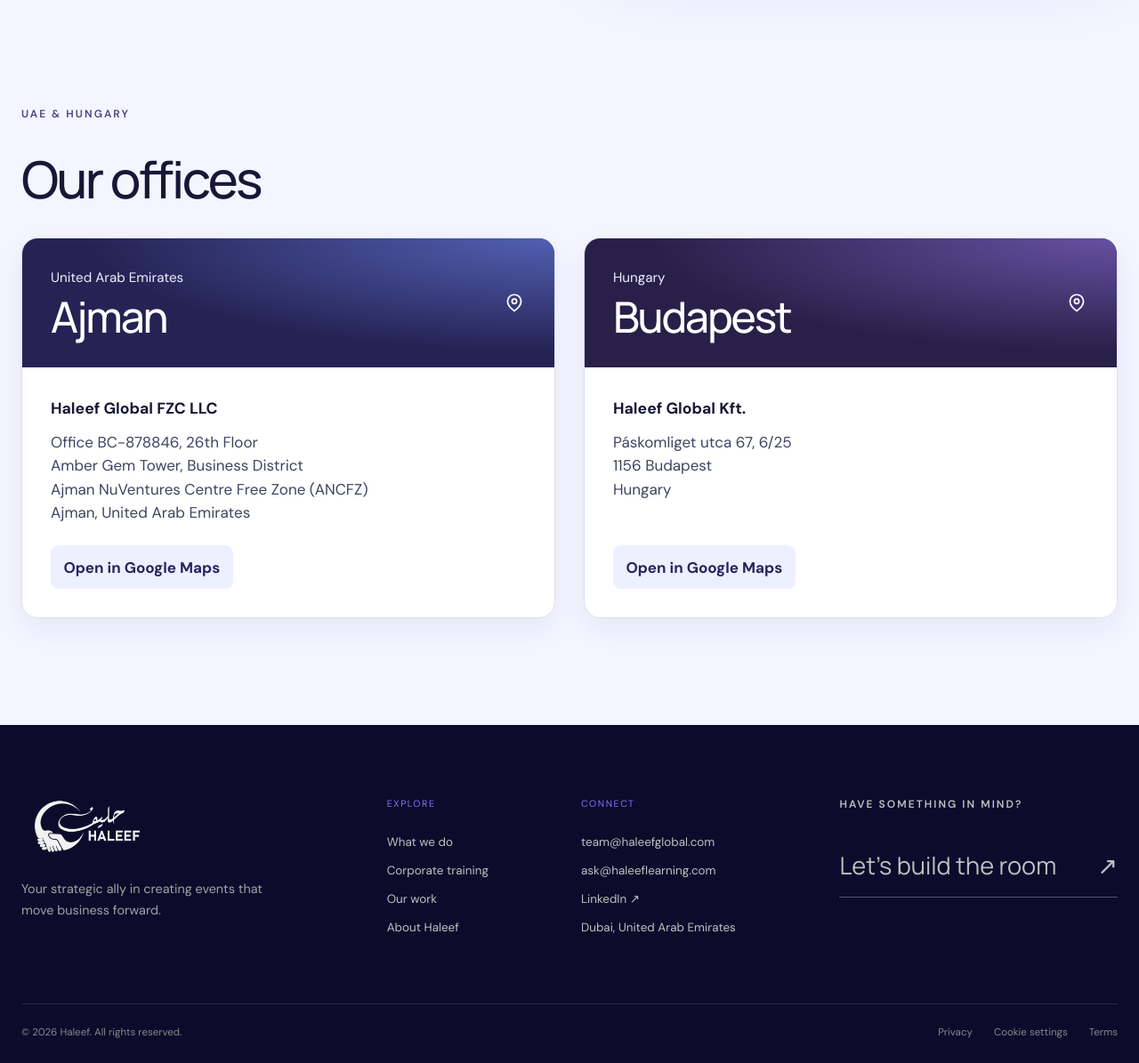
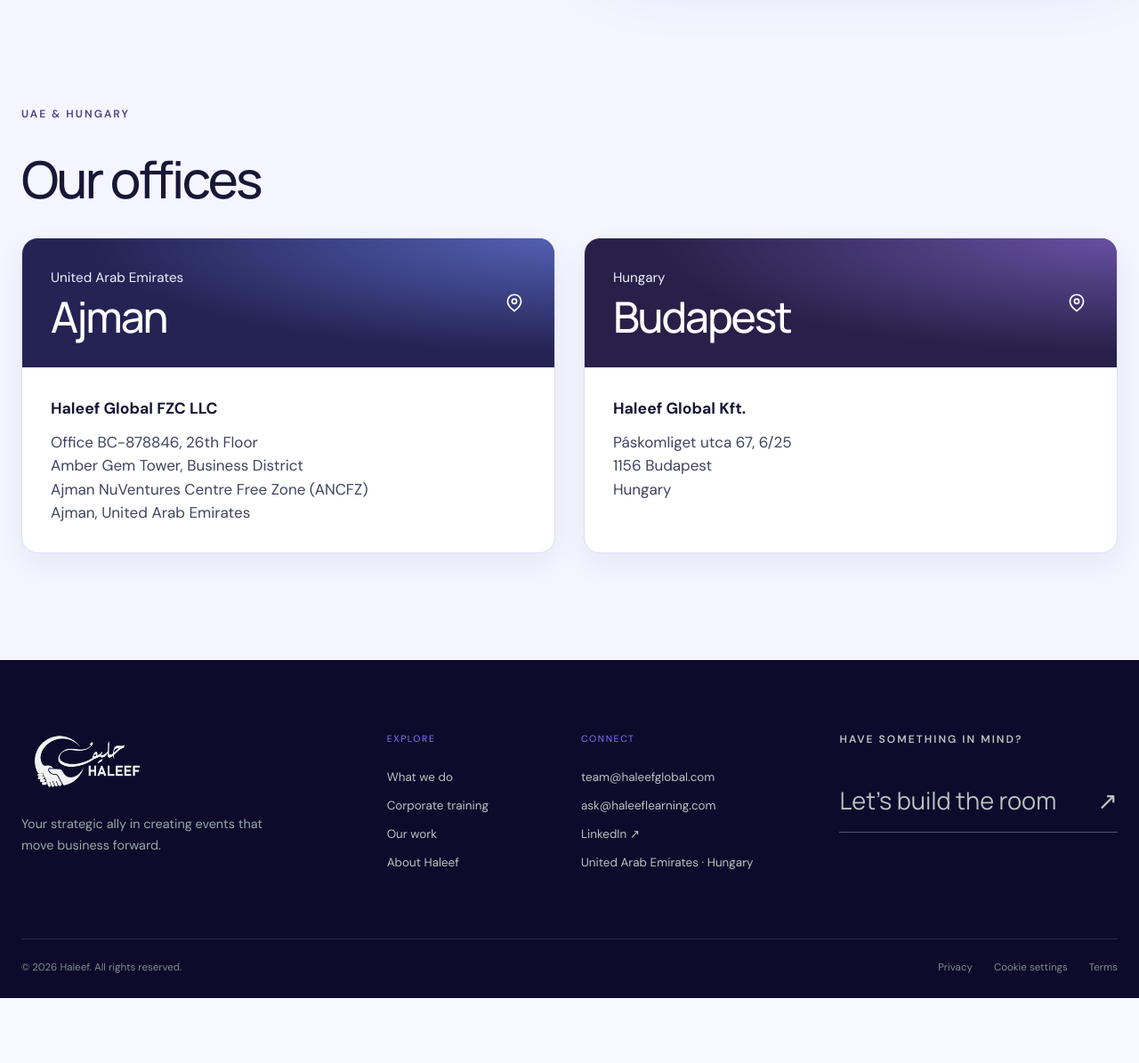
Before and after one commit to maliakmal/haleefglobal, a PHP site: page /contact in a window 1280 px wide. Shown: the part 849-2044 px from the top of the page at 89% size. After the commit the page ends 1971 px from the top, so only its background shows below. Run offline with PHP 8.4, Linux system fonts and the light colour scheme.

Commit message:
Simplify office cards and show both countries in footer

```diff
--- a/assets/css/contact-offices.css
+++ b/assets/css/contact-offices.css
@@ -41,9 +41,7 @@
 .contact-office-card-header svg { flex: none; }
 .contact-office-card-body { flex: 1; display: flex; flex-direction: column; align-items: flex-start; padding: clamp(1.25rem, 3vw, 2rem); }
 .contact-office-company { margin: 0 0 .6rem; font-weight: 700; font-size: 1.1rem; }
-.contact-office-card address { margin: 0 0 1.5rem; font-style: normal; line-height: 1.55; color: #3f4360; }
+.contact-office-card address { margin: 0; font-style: normal; line-height: 1.55; color: #3f4360; }
 .contact-office-card address span { display: block; }
-.contact-office-map { display: inline-flex; align-items: center; min-height: 44px; margin-top: auto; padding: .65rem .9rem; border-radius: .55rem; background: #edf0ff; color: #28245b; font-weight: 700; }
-.contact-office-map:hover { background: #dce2ff; color: #28245b; }
-.contact-office-map:focus-visible, .contact-office-jump:focus-visible { outline: 3px solid #7465d8; outline-offset: 4px; }
+.contact-office-jump:focus-visible { outline: 3px solid #7465d8; outline-offset: 4px; }
 @media (max-width: 640px) { .contact-office-grid { grid-template-columns: 1fr; } }
--- a/includes/contact-offices.php
+++ b/includes/contact-offices.php
@@ -7,7 +7,6 @@ $offices = [
         'company' => 'Haleef Global FZC LLC',
         'address' => ['Office BC-878846, 26th Floor', 'Amber Gem Tower, Business District',
             'Ajman NuVentures Centre Free Zone (ANCFZ)', 'Ajman, United Arab Emirates'],
-        'map' => 'Amber Gem Tower, Ajman, United Arab Emirates',
     ],
     [
         'key' => 'budapest',
@@ -15,7 +14,6 @@ $offices = [
         'country' => 'Hungary',
         'company' => 'Haleef Global Kft.',
         'address' => ['Páskomliget utca 67, 6/25', '1156 Budapest', 'Hungary'],
-        'map' => '1156 Budapest, Páskomliget utca 67, Hungary',
     ],
 ];
 ?>
@@ -27,7 +25,6 @@ $offices = [
         </header>
         <div class="contact-office-grid">
             <?php foreach ($offices as $office): ?>
-                <?php $mapUrl = 'https://www.google.com/maps/search/?api=1&query=' . rawurlencode($office['map']); ?>
                 <article class="contact-office-card contact-office-<?= e($office['key']) ?>" aria-labelledby="office-<?= e($office['key']) ?>">
                     <header class="contact-office-card-header">
                         <div>
@@ -43,7 +40,6 @@ $offices = [
                                 <span><?= e($addressLine) ?></span>
                             <?php endforeach; ?>
                         </address>
-                        <a class="contact-office-map" href="<?= e($mapUrl) ?>" target="_blank" rel="noopener noreferrer">Open in Google Maps<span class="sr-only"> — <?= e($office['city']) ?> (opens in a new tab)</span></a>
                     </div>
                 </article>
             <?php endforeach; ?>
--- a/includes/footer.php
+++ b/includes/footer.php
@@ -17,7 +17,7 @@
             <a href="mailto:<?= e(SITE_EMAIL) ?>"><?= e(SITE_EMAIL) ?></a>
             <a href="mailto:ask@haleeflearning.com">ask@haleeflearning.com</a>
             <a href="<?= LINKEDIN_URL ?>" target="_blank" rel="noopener">LinkedIn ↗</a>
-            <span>Dubai, United Arab Emirates</span>
+            <span>United Arab Emirates · Hungary</span>
         </div>
         <div class="footer-action">
             <span class="eyebrow">Have something in mind?</span>
--- a/includes/header.php
+++ b/includes/header.php
@@ -22,7 +22,7 @@ if ($analyticsPath !== '') header('Referrer-Policy: no-referrer');
     <link rel="stylesheet" href="/assets/css/fonts.css?v=1">
     <link rel="stylesheet" href="/assets/css/site.css?v=3">
     <link rel="stylesheet" href="/assets/css/cookies.css?v=3">
-    <?php if ($currentPage === 'contact'): ?><link rel="stylesheet" href="/assets/css/contact-offices.css?v=1"><?php endif; ?>
+    <?php if ($currentPage === 'contact'): ?><link rel="stylesheet" href="/assets/css/contact-offices.css?v=2"><?php endif; ?>
     <?php if ($currentPage === 'training'): ?><link rel="stylesheet" href="/assets/css/learning-editorial.css?v=9"><script src="/assets/js/learning-reveal.js" defer></script><?php endif; ?>
 </head>
 <body class="page-<?= e($currentPage) ?>">
```
Also changed, not shown: 1 other file.
